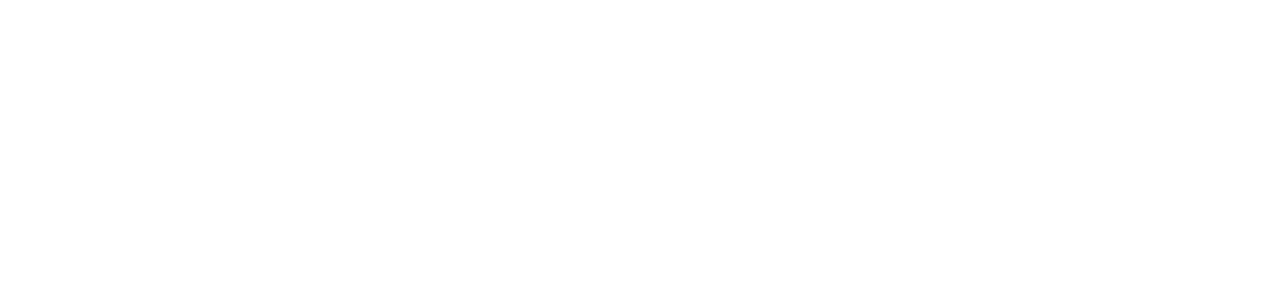
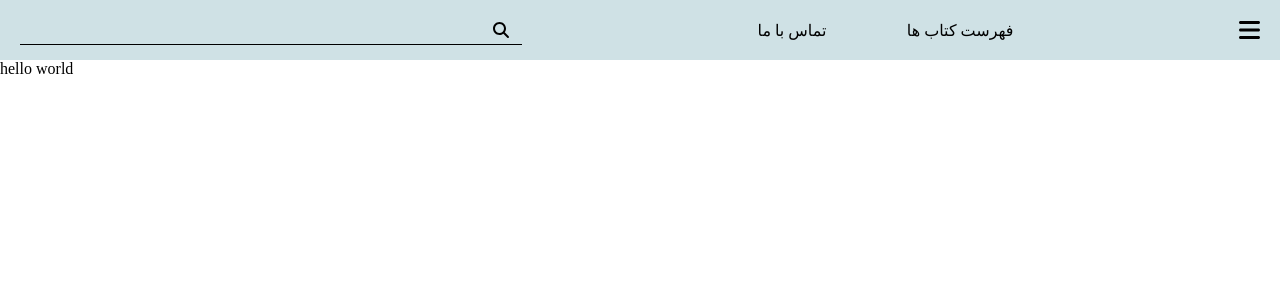
Before and after one commit to amiraliNi209/najwaPub, a React (Create React App) app: page /shabek in a window 1280 px wide. Before the commit this address had no page. Shown: the top 300 px of the page. Built offline with nearby package versions, Linux system fonts and the light colour scheme; a web font is replaced by a local one.

Commit message:
shabek page added

```diff
--- a/src/App.jsx
+++ b/src/App.jsx
@@ -5,6 +5,7 @@
 import { ContactUs } from './pages/contactUs/contactUs';
 import {Books} from "./pages/books/Books";
 import { SimilarQuestions } from './pages/similarQuestions/SimilarQuestions';
+import { Shabek } from './pages/shabek/Shabek';
 
 function App() {
   return (
@@ -16,6 +17,7 @@
         <Route path='/ContactUs' element={<ContactUs />} />
         <Route path='/books' element={<Books />} />
         <Route path='/similarQuestions' element={<SimilarQuestions />} />
+        <Route path='/shabek' element={<Shabek />} />
       </Routes>
     </div>
   );
--- /dev/null
+++ b/src/pages/shabek/Shabek.jsx
@@ -0,0 +1,11 @@
+import styled from "./shabek.module.css"
+import { NavBar } from "../../componentes/NavBar/NavBar"
+
+export function Shabek() {
+	return (
+		<div className={styled.Shabek}>
+			<NavBar />
+			hello world
+		</div>
+	)
+}
```
Also changed, not shown: src/pages/shabek/shabek.module.css (added).
